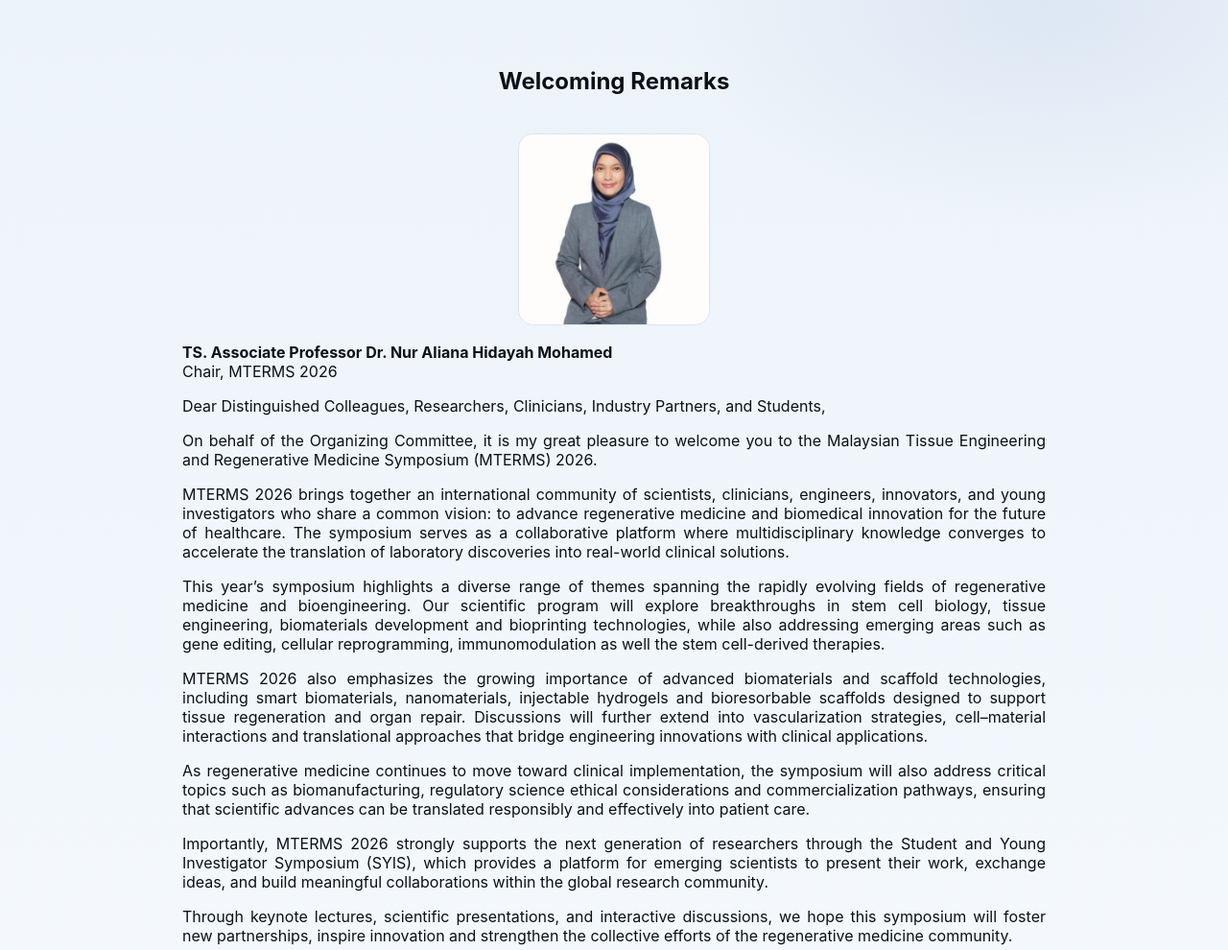
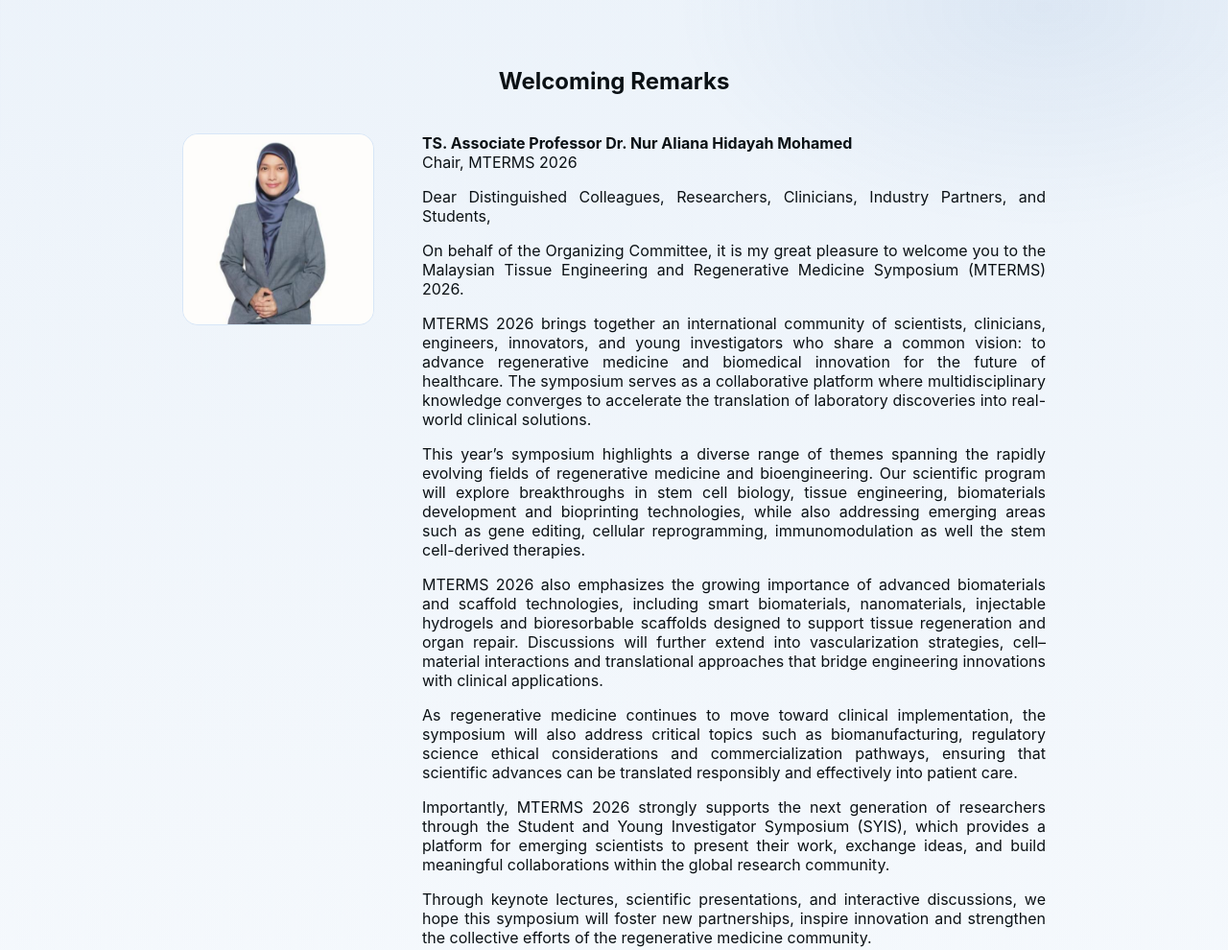
Before and after one commit to Zux12/Mterms2026, a website: page index.html in a window 1280 px wide. Shown: the part 1240-2230 px from the top of the page at 96% size. Drawn offline with Linux system fonts and the light colour scheme.

Commit message:
Update index.html

```diff
--- a/index.html
+++ b/index.html
@@ -969,6 +969,26 @@
   }
 }
 
+
+/* Desktop: align welcoming remark photos to the left */
+@media (min-width: 768px){
+
+  .remarks-person{
+    display: grid;
+    grid-template-columns: 220px 1fr;
+    gap: 30px;
+    align-items: start;
+  }
+
+  .remarks-photo{
+    text-align: left;
+  }
+
+  .remarks-photo img{
+    margin: 0;
+  }
+
+}
 </style>
 <script src="lunr.min.js"></script>
 </head>
```
